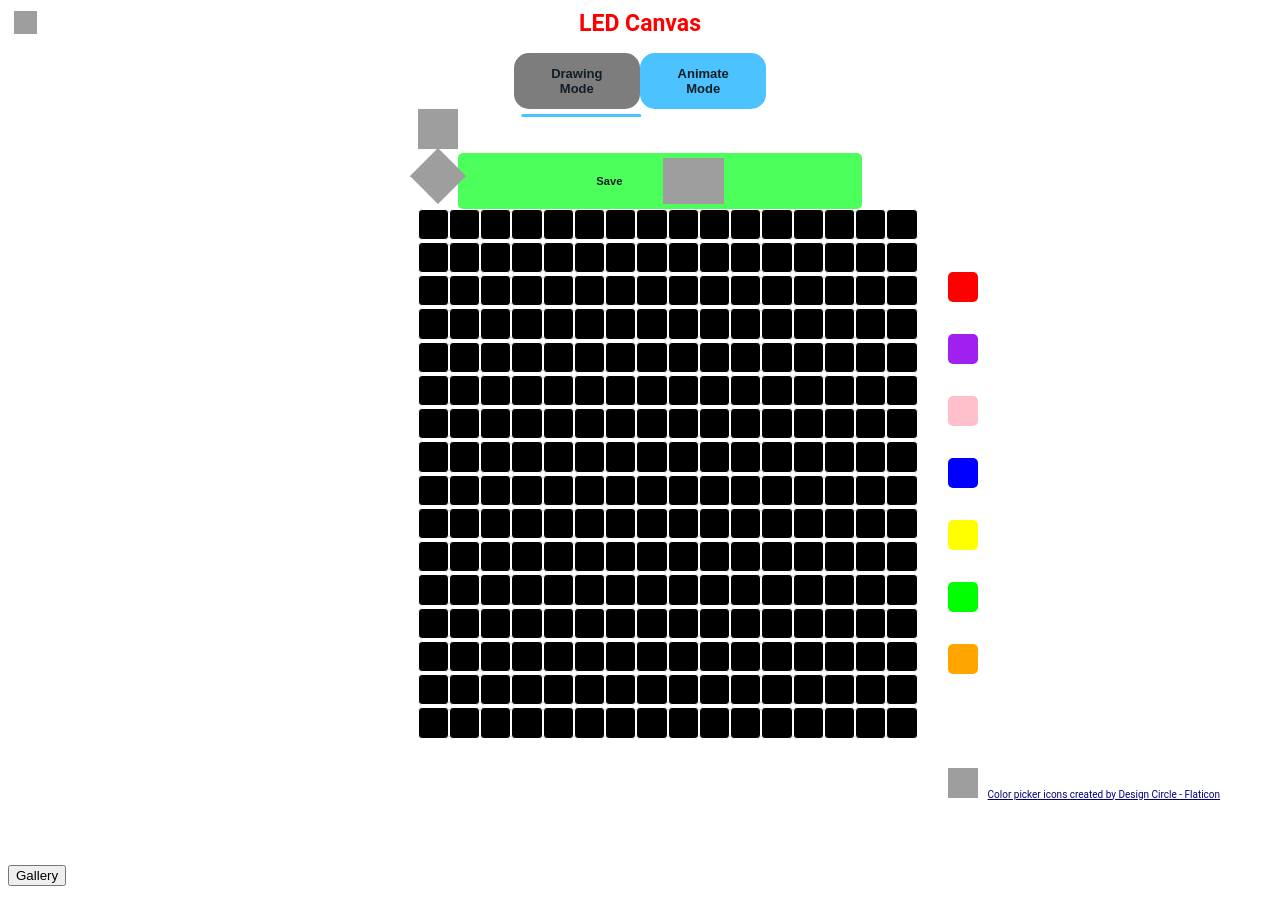
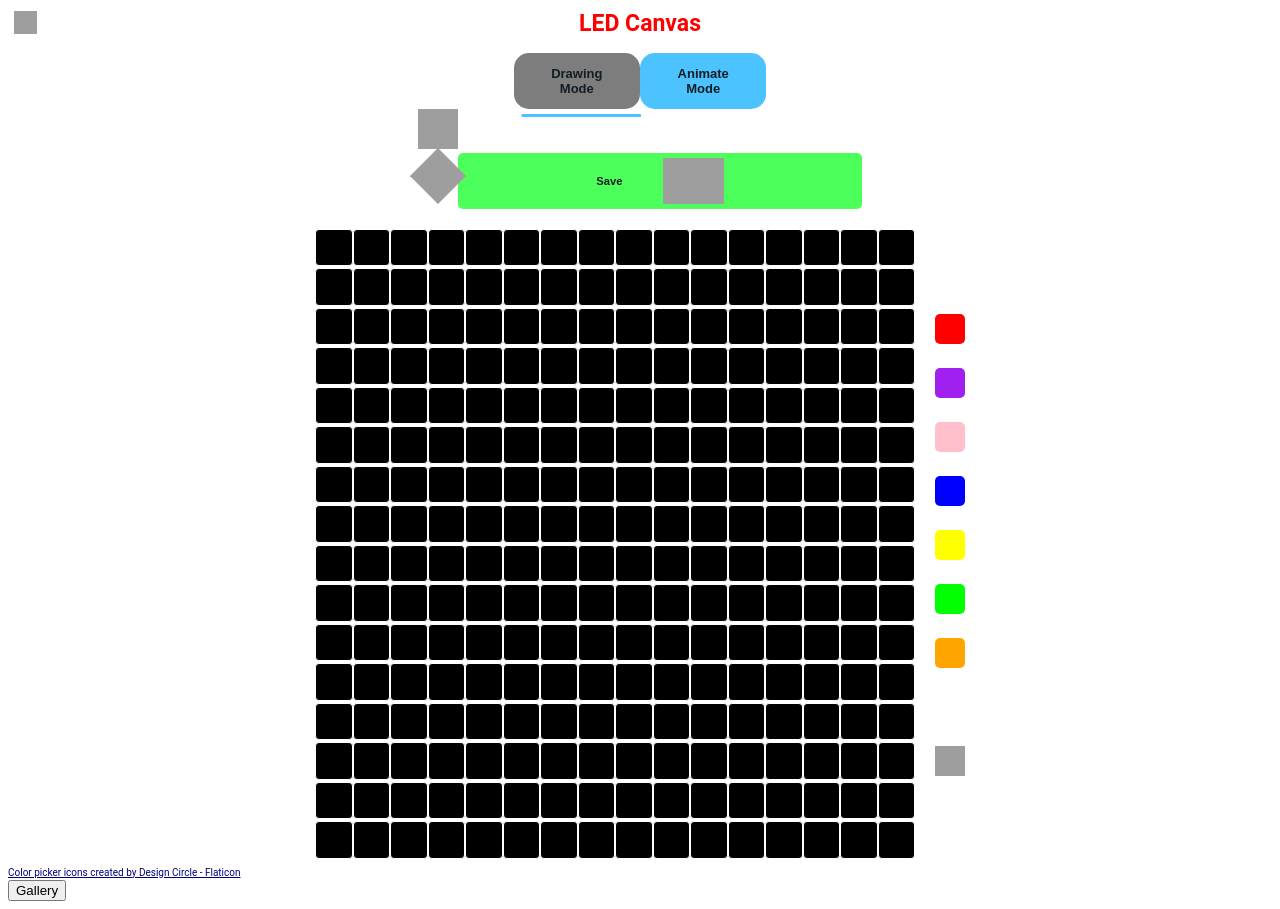
Before and after one commit to BradySBaker/LED-Canvas-Frontend-30x20-ESP32, a React app: page / in a window 1280 px wide. Built offline with nearby package versions, Linux system fonts and the light colour scheme; grey boxes are pictures that could not be loaded; the HTML template or start-up script is replaced by a standard one; what p5ble would draw is missing.

Commit message:
Major desktop mode styling fixes

```diff
--- a/client/src/CreateMode.jsx
+++ b/client/src/CreateMode.jsx
@@ -7,25 +7,48 @@ import MatrixButtons from "./MatrixButtons.jsx";
 
 const colorOptions = ['#FF0000', '#A020F0', '#FFC0CB', '#0000FF', '#FFFF00', '#00FF00', '#FFA500', '#FFFFFF'];
 
-const CreateMode = ({callSave, animPlaying, turnOff, isLoading, inputError, mouseDown, sendRequests, selectedColor, setSelectedColor}) => {
+const CreateMode = ({callSave, animPlaying, turnOff, isLoading, inputError, mouseDown, sendRequests, selectedColor, setSelectedColor, handleFrameChoice}) => {
 
   const [frameCount, setFrameCount] = useState(0);
   const [selectColor, setSelectColor] = useState(false);
   const [drawMode, setDrawMode] = useState(true);
   const [saving, setSaving] = useState(false);
+  const [currentAnimFrame, setCurrentAnimFrame] = useState('');
 
 	const handleColor = (newColor) => {
     if (newColor.target) {
-      newColor = newColor.target.style['background-color'];
+      newColor = colorOptions[newColor.target.id];
     }
 		setSelectedColor(newColor); //For visual elements
     window.color = newColor; //For color buttons
 		sendRequests['color'] = `C${newColor.slice(1)}`;
 	}
 
-  const colorButtons = colorOptions.map ((curColor) => {
-    return <button className={styles['color-buttons']} style={{'background-color': curColor}} onClick={handleColor}></button>
+  const colorButtons = colorOptions.map ((curColor, idx) => {
+    return <button className={styles['color-buttons']} id={idx} style={{'background-color': curColor}} onClick={handleColor}></button>
   });
+
+  const handleSaveFrame = (e) => {
+    var frameName = document.getElementById('frameName').value;
+    if (drawMode) {
+      console.log(frameName);
+      callSave(e, false, frameName);
+    } else {
+      setFrameCount(frameCount+1);
+      callSave(e, true, frameName);
+      setCurrentAnimFrame(frameName);
+    }
+    setSaving(false);
+  };
+
+  const handleAddAnimFrame = () => {
+    if (frameCount === 0) {
+      setSaving(true)
+    } else {
+      setFrameCount(frameCount + 1);
+      callSave(e, true, currentAnimFrame)
+    }
+  };
 
 	return (
 		<div id={styles['widget']}>
@@ -44,25 +67,31 @@ const CreateMode = ({callSave, animPlaying, turnOff, isLoading, inputError, mous
       <div id={styles['mode-select-line-desktop']} style={drawMode ?  {transform: 'translate(40.1vw, 5px)'} : {transform: 'translate(51vw, 5px)'}}></div>
       <img src='./icons/trash-icon.png' id={styles['trash']} onClick={turnOff}/>
       <div id={styles['eraser-save-column']}>
-        <img src='./icons/eraser-icon.png' id={styles['eraser']} onClick={() => handleColor('#000')}/>
+        <img src='./icons/eraser-icon.png' id={styles['eraser']} onClick={() => handleColor('#000000')}/>
         {!isLoading ?
         <>
           {drawMode && !saving ?
           <button id={styles['save-button']} onClick={() => setSaving(true)}>
             Save
-            <img src='./icons/save-icon.png' id={styles['save-icon']}></img>
+            <img src='./icons/save-icon.png' id={styles['save-icon']} />
           </button>
+          : null}
+          {!drawMode && frameCount < 1 ?
+          <button id={styles['start-stop-button']} onClick={(e) => handleFrameChoice(e, currentAnimFrame)}>
+            Play
+            <img src='./icons/animation-icon.png' id={styles['start-stop-icon']} />
+            </button>
           : null}
           {saving ?
           <div id={styles['save-form']}>
-            <input  id='drawName' type='text' maxLength='7' placeholder='name...'/>
-            <div id={styles['checkmark']} onClick={(e) => {if (drawMode) {callSave(e)} else {callSave(e, true)}}}/>
+            <input  id='frameName' type='text' maxLength='7' placeholder='name...'/>
+            <div id={styles['checkmark']} onClick={handleSaveFrame}/>
           </div>
           : null}
           {!drawMode ?
           <div id={styles['add-section']}>
-            <button id={styles['add-button']} onClick={() => {if (frameCount === 0) {setSaving(true)}}}>Add</button>
-            <div>0</div>
+            <button id={styles['add-button']} onClick={handleAddAnimFrame}>Add</button>
+            <div>{frameCount}</div>
           </div>
           :null}
           {/* <input id="drawName" type="text" placeholder="drawing..." maxLength="7" />
@@ -72,11 +101,13 @@ const CreateMode = ({callSave, animPlaying, turnOff, isLoading, inputError, mous
         </>
         : null}
       </div>
-      <div id={styles['preset-color-picker']}>
-        {colorButtons}
-        <img src='./icons/color-picker.png' id={styles['color-picker']} onClick={() => setSelectColor(true)}/>
+      <div id={styles['matrix-color-section']}>
+        <div id={styles['preset-color-picker']}>
+          {colorButtons}
+          <img src='./icons/color-picker.png' id={styles['color-picker']} onClick={() => setSelectColor(true)}/>
+        </div>
+        <MatrixButtons mouseDown={mouseDown} sendRequests={sendRequests} selectedColor={selectedColor}/>
       </div>
-      <MatrixButtons mouseDown={mouseDown} sendRequests={sendRequests} selectedColor={selectedColor}/>
       <a href="https://www.flaticon.com/free-icons/color-picker" title="color picker icons" id={styles['credit']}>Color picker icons created by Design Circle - Flaticon</a>
 		</div>
 	);
--- a/client/src/frameChoices.jsx
+++ b/client/src/Gallery.jsx
@@ -1,6 +1,6 @@
 import React, {useState, useEffect, useRef} from 'react';
 
-const FrameChoices = ({frames, handleFrameChoice, prevFrameNames, handleDelete, anims, handleSave}) => {
+const Gallery = ({frames, handleFrameChoice, prevFrameNames, handleDelete, anims, handleSave}) => {
 
 	const [frameElements, setFrameElements] = useState([]);
 
@@ -62,4 +62,4 @@ const FrameChoices = ({frames, handleFrameChoice, prevFrameNames, handleDelete,
 	)
 }
 
-export default FrameChoices;
+export default Gallery;
--- a/client/src/HomePage.jsx
+++ b/client/src/HomePage.jsx
@@ -5,7 +5,6 @@ import styles from './cssModules/homePage.module.css';
 const HomePage = ({handleConnect, isConnected}) => {
   return (
     <div>
-      <div>Version 2.0</div>
         <div className={`${styles['rgb-line']}`} id={`${styles['top']}`} />
         <div id={`${styles['main']}`}>
           <h1 className={`${styles['title']}`}>LED Canvas</h1>
--- a/client/src/cssModules/createMode.module.css
+++ b/client/src/cssModules/createMode.module.css
@@ -33,13 +33,6 @@
 }
 
 
-#preset-color-picker {
-  display: flex;
-  justify-content: space-between;
-  margin: 5% 10px;
-  align-items: center;
-}
-
 .button-column {
 	flex: 1;
   flex-direction: column;
@@ -58,7 +51,7 @@
 .buttons {
 	display: flex;
 	width: 100%;
-	max-width: 500px;
+	max-width: 600px;
 }
 
 .color-buttons {
@@ -66,6 +59,7 @@
   height: 30px;
   border: none;
   border-radius: 5px;
+  margin: 0 1.1vw;
 }
 
 #color-picker {
@@ -77,6 +71,7 @@
   display: flex;
   justify-content: space-between;
   align-items: center;
+  margin-bottom: 20px;
 }
 
 
@@ -105,10 +100,7 @@
   border-radius: 5px;
   background-color: #4cff5b;
   color: #121D24;
-}
 
-#matrix-widget {
-  margin-bottom: 4%;
 }
 
 #save-icon {
@@ -117,13 +109,31 @@
   margin-left: 10%;
 }
 
+#start-stop-button {
+  display: flex;
+  align-items: center;
+  justify-content: center;
+  background-color: #4CC2FF;
+  border: none;
+  border-radius: 5px;
+  padding: 5px 15px;
+  font-weight: bold;
+  color: #182b36;
+}
+
+#start-stop-icon {
+  width: 15px;
+  height: 15px;
+}
+
+
 #add-section {
   position: absolute;
   display: flex;
   align-items: center;
   left: 50%;
   transform: translateX(-50%);
-  top: 18%
+  top: 14%
 }
 
 #add-section div {
@@ -145,19 +155,32 @@
   font-weight: bold;
 }
 
-@media screen and (min-aspect-ratio: 1/1) { /* Desktop mode switch*/
+#matrix-color-section {
+  display: flex;
+  align-items: center;
+  justify-content: center;
+  flex-direction: column;
+}
+
+#matrix-widget {
+  margin-top: 20px;
+}
+
+
+@media screen and (min-aspect-ratio: 3/2) { /* Desktop mode switch*/
+  #matrix-color-section {
+    flex-direction: row;
+  }
+  #matrix-widget {
+    order: 0;
+  }
   #preset-color-picker {
-    display: inline-block;
+    order: 1;
+    margin-left: 20px;
   }
   .color-buttons {
     display: block;
-    margin-bottom: 4vh;
-  }
-  #matrix-widget {
-    display: inline-block;
-    float: left;
-    margin-left: 32vw;
-    margin-right: 20px;
+    margin: 3vh 0;
   }
   #eraser-save-column {
     margin: 0px 32vw;
--- a/client/src/helperFunctions/handleSaveDelete.js
+++ b/client/src/helperFunctions/handleSaveDelete.js
@@ -29,11 +29,11 @@ export const handleSave = (sendData, setFrames, frames, anims, setAnims, setInpu
 				curColumn.push(curColor);
 			}
 		}
-		curFrame[16] = drawName; //Set 16th column to name of frame
+		curFrame[16] = frameName; //Set 16th column to name of frame
 		var newFrames = JSON.parse(JSON.stringify(frames));
 		newFrames.push(curFrame);
 		setFrames(newFrames);
-		sendData('S' + drawName);
+		sendData('S' + frameName);
 	} else {
 		setInputError("Please input a name for your drawing");
 	}
--- a/client/src/index.jsx
+++ b/client/src/index.jsx
@@ -6,11 +6,12 @@ import connectToBle from './helperFunctions/setupBluetooth';
 
 import { createRoot } from "react-dom/client";
 
-import FrameChoices from "./frameChoices.jsx";
+import Gallery from "./Gallery.jsx";
 import RainController from "./rainController.jsx";
-import DrawMode from "./drawMode.jsx";
+// import DrawMode from "./drawMode.jsx";
 import CreateMode from "./CreateMode.jsx";
 import AVController from "./avController.jsx";
+
 
 import HomePage from "./HomePage.jsx";
 import TopBar from "./TopBar.jsx";
@@ -34,7 +35,10 @@ const App = function() {
 	const [modeDataSending, setModeDataSending] = useState(true);
 	const [frames, setFrames] = useState([]);
 	const [curFrame, setCurFrame] = useState([]);
-	const [drawMode, setDrawMode] = useState(false);
+
+	const [createMode, setCreateMode] = useState(false);
+  const [showGallery, setShowGallery] = useState(false);
+
 	const [audioVisualizer, setAudioVisualizer] = useState(false);
 	const [rainMode, setRainMode] = useState(false);
 	const [prevFrameNames, setPrevFrameNames] = useState(null);
@@ -95,10 +99,7 @@ const App = function() {
 	};
 
 	const callSave = (e, animation, frameName) => {
-    if (animation && !frameName) {
-      animName = document.getElementById('drawName').value;
-    }
-		handleSave(sendData, setFrames, frames, anims, setAnims, setInputError, e, animation, animName);
+		handleSave(sendData, setFrames, frames, anims, setAnims, setInputError, e, animation, frameName);
 	};
 
 	const callDelete = (frameName, idx, type) => {
@@ -148,10 +149,11 @@ const App = function() {
 
 	return (
 		<div id='colorApp' onMouseDown={() => setMouseDown(true)} >
-      <TopBar selectedColor={selectedColor}/>
-      <CreateMode inputError={inputError} turnOff={turnOff} callSave={callSave} animPlaying={animPlaying} pixelSending={pixelSending} mouseDown={mouseDown} sendRequests={sendRequests} selectedColor={selectedColor} setSelectedColor={setSelectedColor}/>
-			{/* {!isConnected ? <HomePage handleConnect={handleConnect} isConnected={isConnected} /> :  null}
-			{drawMode || audioVisualizer || rainMode ? <button style={{'position': 'absolute', 'right': '2%', 'fontSize': '20px'}} onClick={() => {setDrawMode(false); setAudioVisualizer(false); setRainMode(false); if (modeRunning) {handleModeStartStop()}; }}>Back</button> : null}
+      {!isConnected ? <TopBar selectedColor={selectedColor}/> : null}
+      {!isConnected ? <CreateMode inputError={inputError} turnOff={turnOff} callSave={callSave} animPlaying={animPlaying} pixelSending={pixelSending} mouseDown={mouseDown} handleFrameChoice={handleFrameChoice} sendRequests={sendRequests} selectedColor={selectedColor} setSelectedColor={setSelectedColor}/> : null}
+      {showGallery ?  <Gallery handleSave={callSave} anims={anims} prevFrameNames={prevFrameNames} frames={frames} handleFrameChoice={handleFrameChoice} handleDelete={callDelete}/> : null}
+			{/* {!isConnected ? <HomePage handleConnect={handleConnect} isConnected={isConnected} /> :  null} */}
+			{/* {drawMode || audioVisualizer || rainMode ? <button style={{'position': 'absolute', 'right': '2%', 'fontSize': '20px'}} onClick={() => {setDrawMode(false); setAudioVisualizer(false); setRainMode(false); if (modeRunning) {handleModeStartStop()}; }}>Back</button> : null}
 			{(pixelSending || modeDataSending) && isConnected ? <img id='loading' src='./icons/loading.gif'></img> : null}
 			<div id='app' onMouseDown={() => setMouseDown(true)}>
 			{!drawMode && !audioVisualizer && !rainMode && isConnected && !pixelSending && !modeDataSending ?
@@ -167,7 +169,7 @@ const App = function() {
       {audioVisualizer ? <AVController modeRunning={modeRunning} handleChooseColor={handleModeChooseColor} curChosenColor={curChosenColor} modeDataSending={modeDataSending} setCurChosenColor={setCurChosenColor} colorChoices={colorChoices} handleModeStartStop={handleModeStartStop}/> : null}
 			{inputError ? <div style={{"color": "red"}}>{inputError}</div>: null}
 		</div> */}
-    <button id='gallery-button'>Gallery</button>
+    {!isConnected ? <button id='gallery-button' onClick={() => {setShowGallery(true); setCreateMode(false);}}>Gallery</button> : null}
 		</div>
 	)
 }
```
Also changed, not shown: 3 other files (tests, documents, lock files or other folders).
